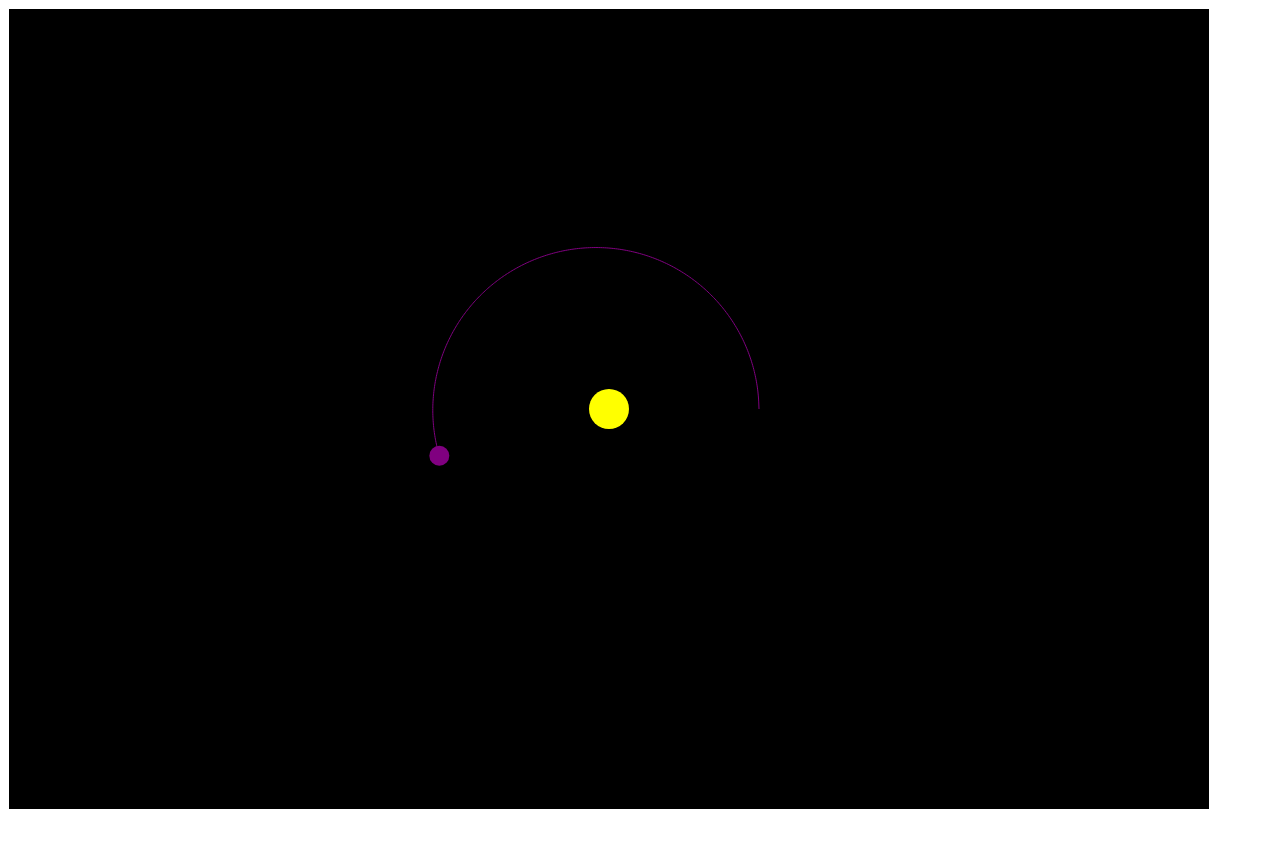
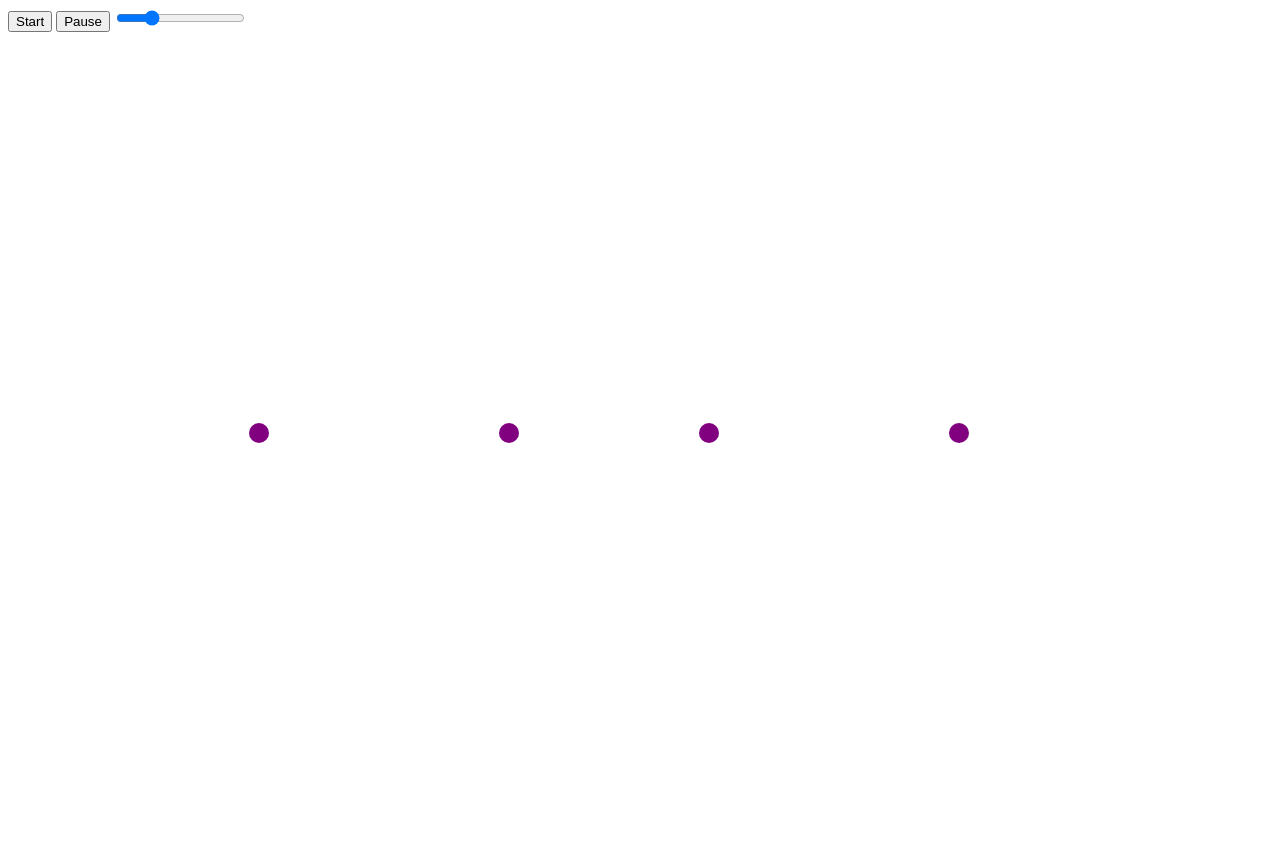
Before and after one commit to khoadoan91/SolarSystem2D, a plain HTML site: page index.html in a window 1280 px wide. Before the commit the page ends 822 px from the top, so only its background shows below. Drawn offline with Linux system fonts and the light colour scheme.

Commit message:
weird 4 body trajector

```diff
--- a/assetmanager.js
+++ /dev/null
@@ -1,44 +0,0 @@
-function AssetManager() {
-    this.successCount = 0;
-    this.errorCount = 0;
-    this.cache = [];
-    this.downloadQueue = [];
-}
-
-AssetManager.prototype.queueDownload = function (path) {
-    console.log("Queueing " + path);
-    this.downloadQueue.push(path);
-}
-
-AssetManager.prototype.isDone = function () {
-    return this.downloadQueue.length === this.successCount + this.errorCount;
-}
-
-AssetManager.prototype.downloadAll = function (callback) {
-    for (var i = 0; i < this.downloadQueue.length; i++) {
-        var img = new Image();
-        var that = this;
-
-        var path = this.downloadQueue[i];
-        console.log(path);
-
-        img.addEventListener("load", function () {
-            console.log("Loaded " + this.src);
-            that.successCount++;
-            if(that.isDone()) callback();
-        });
-
-        img.addEventListener("error", function () {
-            console.log("Error loading " + this.src);
-            that.errorCount++;
-            if (that.isDone()) callback();
-        });
-
-        img.src = path;
-        this.cache[path] = img;
-    }
-}
-
-AssetManager.prototype.getAsset = function (path) {
-    return this.cache[path];
-}
--- a/gameengine.js
+++ b/gameengine.js
@@ -37,12 +37,24 @@ function GameEngine() {
     this.wheel = null;
     this.surfaceWidth = null;
     this.surfaceHeight = null;
+
+    this.speed = 100000;
+    this.isStart = false;
 }
 
-GameEngine.prototype.init = function (ctx) {
+GameEngine.prototype.init = function (ctx, start, stop) {
     this.ctx = ctx;
     this.surfaceWidth = this.ctx.canvas.width;
     this.surfaceHeight = this.ctx.canvas.height;
+    var that = this;
+    document.getElementById('start').onclick = function () {
+        that.isStart = true;
+        console.log("start");
+    }
+    document.getElementById('stop').onclick = function () {
+        that.isStart = false;
+        console.log("pause");
+    }
     // this.startInput();
     this.timer = new Timer();
     console.log('game initialized');
@@ -50,12 +62,25 @@ GameEngine.prototype.init = function (ctx) {
 
 GameEngine.prototype.start = function () {
     console.log("starting game");
+    this.draw(this.ctx);
     var that = this;
     (function gameLoop() {
-        that.loop();
+        if (that.isStart) {
+            that.loop();
+        }
         requestAnimFrame(gameLoop, that.ctx.canvas);
     })();
 }
+
+// GameEngine.prototype.setStart = function () {
+//     console.log("start");
+//     this.isStart = true;
+// }
+//
+// GameEngine.prototype.setPause = function () {
+//     console.log("pause");
+//     this.isStart = false;
+// }
 
 // GameEngine.prototype.startInput = function () {
 //     console.log('Starting input');
@@ -87,12 +112,13 @@ GameEngine.prototype.draw = function () {
 
 GameEngine.prototype.update = function () {
     var entitiesCount = this.entities.length;
+    var period = document.getElementById('range').value * this.clockTick * this.speed;
 
     for (var i = 0; i < entitiesCount; i++) {
         var entity = this.entities[i];
 
         if (!entity.removeFromWorld) {
-            entity.update(this.clockTick);
+            entity.update(period);
         }
     }
 
--- a/index.html
+++ b/index.html
@@ -4,13 +4,15 @@
 <head>
     <meta charset="utf-8">
     <title>Solar System Simulation</title>
-    <script type="text/javascript" src="./assetmanager.js"></script>
     <script type="text/javascript" src="./gameengine.js"></script>
     <script type="text/javascript" src="./main.js"></script>
 </head>
 <body>
-    <!-- <div>Right click and "Inspect Element".  Select the Console Tab to see the debugger output.</div> -->
-
-    <canvas id="gameWorld" width="1200" height="800" style="border: 1px solid white; background: black"></canvas>
+    <div>
+        <input type="button" id="start" value="Start" />
+        <input type="button" id="stop" value="Pause" />
+        <input type="range" id="range" min="10" max="30" value="15" />
+    </div>
+    <canvas id="gameWorld" tabindex="0" width="1200" height="800" style="border: 1px solid white"></canvas>
 </body>
 </html>
--- a/main.js
+++ b/main.js
@@ -1,25 +1,72 @@
-var SUN_MASS = 200;
-var EARTH_MASS = 10;
-var GRAVITATION = 10000;   //6.67 * Math.pow(10. -11);
-var AM = new AssetManager();
+var SUN_MASS = 2 * Math.pow(10,30);      // 2 * Math.pow(10, 30);
+var EARTH_MASS = 6 * Math.pow(10, 24);    // 6 * Math.pow(10, 24);
+var MOON_MASS = 7.35 * Math.pow(10, 22);
+var GRAVITATION = 6.67 * Math.pow(10, -11);
+var EXAMPLE_MASS = 3 * Math.pow(10, 28);
 
 window.onload = function () {
+
+    var preset1 = [
+        new Planet(new Vector(152 * Math.pow(10, 9), 0), new Vector(0, -30000), EARTH_MASS, 10),
+        new Star(new Vector(0, 0), new Vector(0, 0), SUN_MASS)
+    ];
+
+    var preset2 = [
+        new Planet(new Vector(151 * Math.pow(10, 9), 0), new Vector(0, -25230), MOON_MASS, 4),
+        new Planet(new Vector(152 * Math.pow(10, 9), 0), new Vector(0, -30000), EARTH_MASS, 10),
+        new Star(new Vector(0, 0), new Vector(0, 0), SUN_MASS)
+    ];
+
+    var preset3 = [
+        new Planet(new Vector(-3.5 * Math.pow(10, 10), 0), new Vector(0, 1400), EXAMPLE_MASS, 10),
+        new Planet(new Vector(-1 * Math.pow(10, 10), 0), new Vector(0, 14000), EXAMPLE_MASS, 10),
+        new Planet(new Vector(Math.pow(10, 10), 0), new Vector(0, -14000), EXAMPLE_MASS, 10),
+        new Planet(new Vector(3.5 * Math.pow(10, 10), 0), new Vector(0, -1400), EXAMPLE_MASS, 10)
+    ]
+
     var canvas = document.getElementById('gameWorld');
     var ctx = canvas.getContext('2d');
 
     var game = new GameEngine();
     game.init(ctx);
-    var Sun1 = new Star(new Vector(0, 0), new Vector(0, 0));
-    // var Sun2 = new Star (new Vector(50, 0), new Vector(0, 0));
-    var Earth = new Planet(new Vector(150, 0), new Vector(0, -120), EARTH_MASS);
-    Earth.addStar(Sun1);
-    game.addEntity(Sun1);
-    game.addEntity(Earth);
+    // var Sun1 = new Star(new Vector(0, 0), new Vector(0, 0));
+    // var Sun2 = new Star (new Vector(200, 0), new Vector(0, 0));
+    // var Earth = new Planet(new Vector(150, 0), new Vector(-72, -93), EARTH_MASS);
+    // Earth.addStar(Sun1);
+    // Sun1.addPlanet(Earth);
+    // Earth.addStar(Sun2);
+    // game.addEntity(Sun2);
+    // game.addEntity(Earth);
+    // game.addEntity(Sun1);
+    // var body = [];
+    // body.push(new Planet(new Vector(-3.5 * Math.pow(10, 10), 0), new Vector(0, 1400), EXAMPLE_MASS));
+    // body.push(new Planet(new Vector(-1 * Math.pow(10, 10), 0), new Vector(0, 14000), EXAMPLE_MASS));
+    // body.push(new Planet(new Vector(Math.pow(10, 10), 0), new Vector(0, -14000), EXAMPLE_MASS));
+    // body.push(new Planet(new Vector(3.5 * Math.pow(10, 10), 0), new Vector(0, -1400), EXAMPLE_MASS));
+    // for (var i = 0; i < body.length; i += 1) {
+    //     for (var j = 0; j < body.length; j += 1) {
+    //         if (i !== j) {
+    //             body[i].addOther(body[j]);
+    //         }
+    //     }
+    //     game.addEntity(body[i]);
+    // }
+    var preset = preset3;
+    for (var i = 0; i < preset.length; i += 1) {
+        for (var j = 0; j < preset.length; j += 1) {
+            if (i !== j) {
+                preset[i].addOther(preset[j]);
+            }
+        }
+        game.addEntity(preset[i]);
+    }
+    console.log(preset);
     game.start();
 };
 
 function Vector(x, y) {
-    this.x = x; this.y = y;
+    this.x = x;
+    this.y = y;
 }
 
 Vector.prototype = {
@@ -31,8 +78,8 @@ Vector.prototype = {
         return new Vector (this.x * factor, this.y * factor);
     },
 
-    lengthSquare : function() {
-        return (this.x * this.x + this.y * this.y);
+    magnitude : function () {
+        return Math.sqrt(this.dotProduct(this));
     },
 
     dotProduct : function(other) {
@@ -48,64 +95,74 @@ Vector.prototype = {
 function Entity(pos, velocity, mass) {
     this.pos = pos || new Vector(0, 0);
     this.vel = velocity || new Vector(0, 0);
-    this.acceleration = new Vector(0, 0);
     this.mass = mass || 0;
-    this.planet = null;
+    this.radius = Math.floor(this.mass / 10);
+    this.trail = [];
+    this.others = [];
     this.removeFromWorld = false;
 }
+
+Entity.prototype = {
+    addOther : function (other) {
+        this.others.push(other);
+    },
+
+    update : function (tick) {
+        this.trail.push(this.pos);
+        var totalForce = new Vector(0, 0);
+        for (var i = 0; i < this.others.length; i += 1) {
+            var delta = this.others[i].pos.plus(this.pos.times(-1));
+            var distance = delta.magnitude();
+            var f = (GRAVITATION * this.others[i].mass * this.mass) / (distance * distance);
+            var force = delta.times(f / distance);
+            totalForce = totalForce.plus(force);
+        }
+        var acceleration = totalForce.times(1/this.mass);
+        this.vel = this.vel.plus(acceleration.times(tick));
+        this.pos = this.pos.plus(this.vel.times(tick));
+    },
+
+    draw : function (ctx) {
+        if (this.trail.length > 1) {
+            ctx.beginPath();
+            ctx.moveTo(this.trail[0].x / Math.pow(10, 8), this.trail[0].y / Math.pow(10, 8));
+            for (var i = 1; i < this.trail.length; i += 1) {
+                ctx.lineTo(this.trail[i].x / Math.pow(10, 8), this.trail[i].y / Math.pow(10, 8));
+            }
+            ctx.stroke();
+        }
+    }
+};
 
 function Star (pos, velocity) {
     Entity.call(this, pos, velocity, SUN_MASS);
 }
 
-Star.prototype = {
-    update : function (tick) {
+Star.prototype = new Entity();
+Star.prototype.constructor = Star;
 
-    },
+Star.prototype.draw = function (ctx) {
+    ctx.fillStyle = "Yellow";
+    ctx.beginPath();
+    ctx.arc(this.pos.x / Math.pow(10, 8), this.pos.y / Math.pow(10, 8), 20, 0, 2 * Math.PI);
+    ctx.fill();
+    ctx.strokeStyle = "Yellow";
+    Entity.prototype.draw.call(this, ctx);
+};
 
-    draw : function (ctx) {
-        ctx.fillStyle = "Yellow";
-        ctx.beginPath();
-        ctx.arc(this.pos.x, this.pos.y, 20, 0, 2 * Math.PI);
-        ctx.fill();
-    }
+function Planet (pos, velocity, mass, radius) {
+    Entity.call(this, pos, velocity, mass);
+    this.radius = radius
 }
 
-function Planet (pos, velocity, mass) {
-    Entity.call(this, pos, velocity, mass);
-    this.star = null;
-    this.trail = [];
-}
+Planet.prototype = Object.create(Entity.prototype);
+Planet.prototype.constructor = Planet;
 
-Planet.prototype = {
-    addStar : function(star) {
-        this.star = star;
-    },
-
-    update : function (tick) {
-        this.trail.push(this.pos);
-        var delta = this.star.pos.plus(this.pos.times(-1));
-        var distance = Math.sqrt(delta.lengthSquare());
-        var f = (GRAVITATION * this.star.mass * this.mass) / (delta.lengthSquare());
-        var force = delta.times(f / distance);
-        var acceleration = force.times(1/this.mass);
-        this.vel = this.vel.plus(acceleration.times(tick));
-        this.pos = this.pos.plus(this.vel.times(tick));
-    },
-
-    draw : function (ctx) {
-        ctx.fillStyle = "Purple";
-        if (this.trail.length > 1) {
-            ctx.strokeStyle = "Purple";
-            ctx.beginPath();
-            ctx.moveTo(this.trail[0].x, this.trail[0].y);
-            for (var i = 1; i < this.trail.length; i += 1) {
-                ctx.lineTo(this.trail[i].x, this.trail[i].y);
-            }
-            ctx.stroke();
-        }
-        ctx.beginPath();
-        ctx.arc(this.pos.x, this.pos.y, 10, 0, 2 * Math.PI);
-        ctx.fill();
-    }
-}
+Planet.prototype.draw = function (ctx) {
+    ctx.fillStyle = "Purple";
+    ctx.beginPath();
+    ctx.arc(this.pos.x / Math.pow(10, 8), this.pos.y / Math.pow(10, 8), this.radius, 0, 2 * Math.PI);
+    ctx.fill();
+    ctx.strokeStyle = "Purple";
+    Entity.prototype.draw.call(this, ctx);
+};
```
